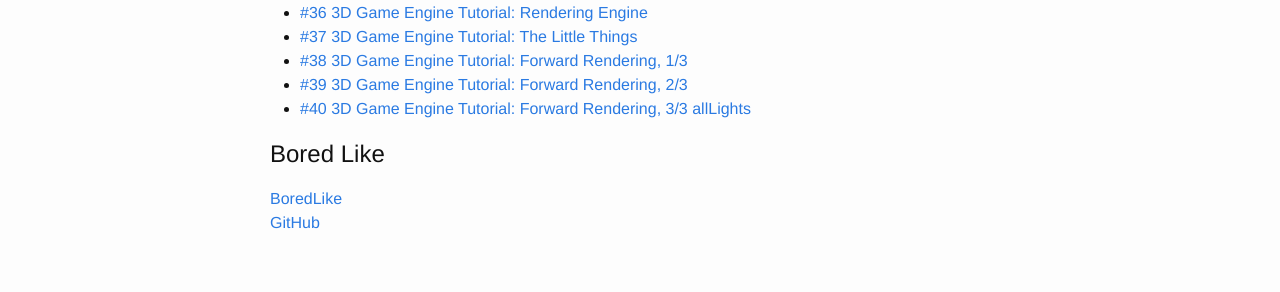
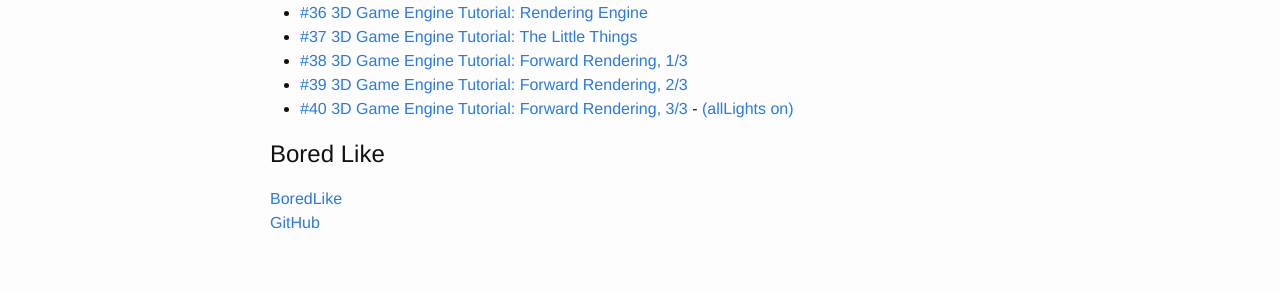
Before and after one commit to ceccopierangiolieugenio/ceccopierangiolieugenio.github.io, a Jekyll site: the page built from projects.md, in a window 1280 px wide. Shown: the part 1057-1349 px from the top of the page. Built offline with Jekyll 4.4.1, drawn with Linux system fonts in a browser that asks for light colours.

```diff
--- a/projects.md
+++ b/projects.md
@@ -48,7 +48,7 @@ Temporary links (i will write a page for each), based on [thebennybox tutorial](
 -   [#37 3D Game Engine Tutorial: The Little Things](3DGameEngine.js/v0.37/3DGameEngine.js.html)
 -   [#38 3D Game Engine Tutorial: Forward Rendering, 1/3](3DGameEngine.js/v0.38/3DGameEngine.js.html)
 -   [#39 3D Game Engine Tutorial: Forward Rendering, 2/3](3DGameEngine.js/v0.39/3DGameEngine.js.html)
--   [#40 3D Game Engine Tutorial: Forward Rendering, 3/3](3DGameEngine.js/v0.40.1/3DGameEngine.js.html) [allLights](3DGameEngine.js/v0.40.0/3DGameEngine.js.html)
+-   [#40 3D Game Engine Tutorial: Forward Rendering, 3/3](3DGameEngine.js/v0.40.1/3DGameEngine.js.html) - [(allLights on)](3DGameEngine.js/v0.40.0/3DGameEngine.js.html)
 
 
 Bored Like
```
